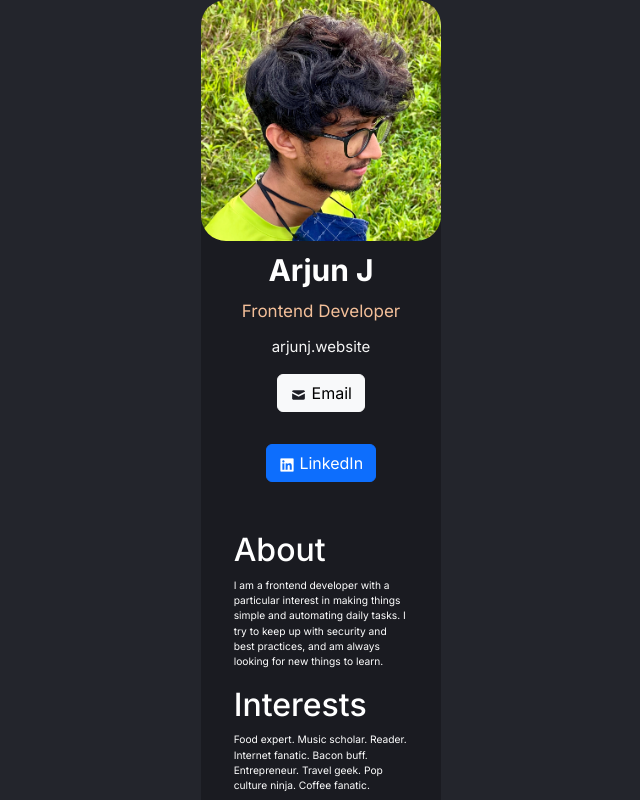
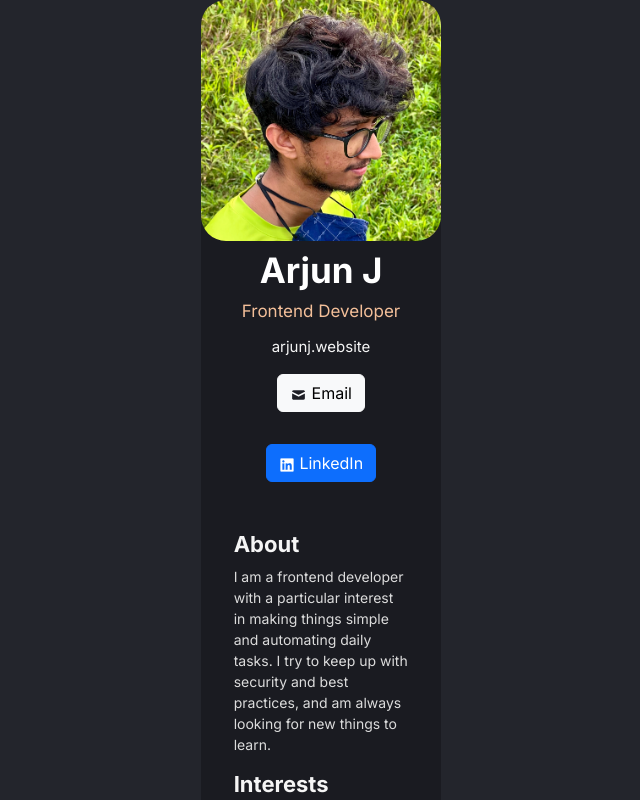
Before and after one commit to arjunjins/business-card, a React (Vite) app: page / in a window 1280 px wide. Shown: the top 800 px of the page, without its empty margins (319-959 px from the left). Built offline with nearby package versions, Linux system fonts and the light colour scheme.

Commit message:
body styles added

```diff
--- a/src/components/Body/Body.css
+++ b/src/components/Body/Body.css
@@ -6,6 +6,13 @@
 
 .body-container > p {
   font-weight: 400;
-  font-size: 10.24px;
+  font-size: 14px;
   line-height: 150%;
+  color: #dcdcdc;
 }
+
+.body-container > h2 {
+  color: #f5f5f5;
+  font-weight: 700;
+  font-size: 22px;
+}
--- a/src/components/Header/Header.css
+++ b/src/components/Header/Header.css
@@ -16,7 +16,7 @@
   font-weight: 700;
   line-height: 30px;
   margin-top: 6%;
-  font-size: 30px;
+  font-size: 35px;
 }
 
 #job-title {
```
